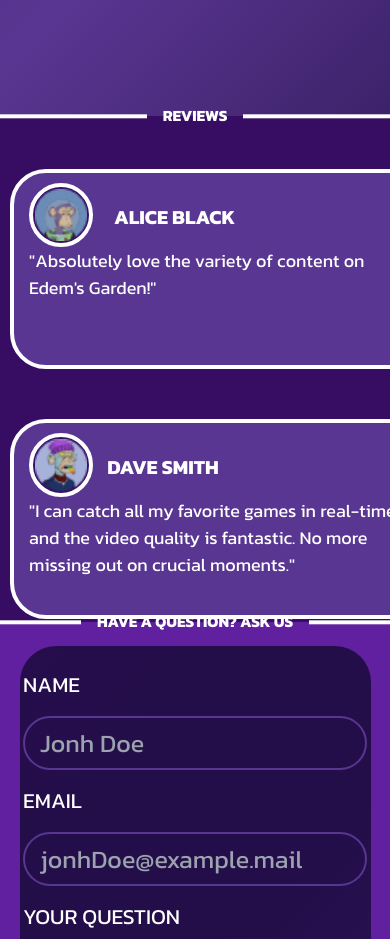
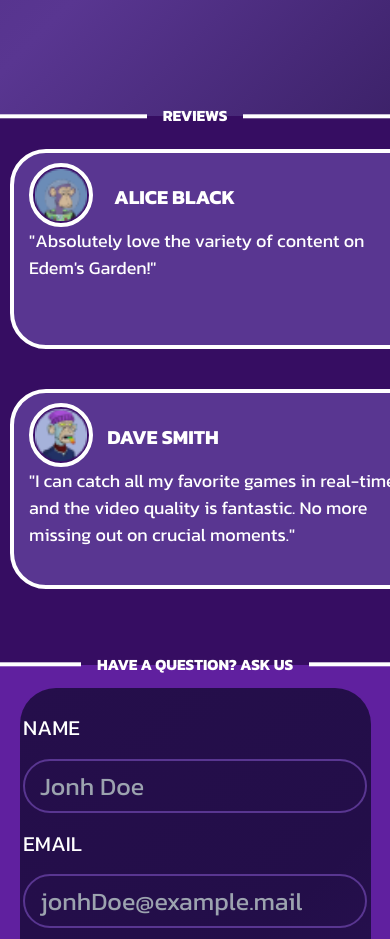
Before and after one commit to Edem-s-Garden/edem_host_land, a React (Create React App) app: page / in a window 390 px wide. Shown: the part 1200-2139 px from the top of the page. Built offline with nearby package versions, Linux system fonts and the light colour scheme.

Commit message:
Chaged scrollbar

```diff
--- a/src/components/Feedback/Feedback.module.css
+++ b/src/components/Feedback/Feedback.module.css
@@ -8,7 +8,7 @@
 
   flex-direction: row;
   justify-content: space-around;
-  margin-bottom: 50px;
+  margin-bottom: 40px;
 }
 
 .scroll {
@@ -29,17 +29,10 @@
   margin-top: 100px;
 }
 
-@media (max-width: 1260px) {
-  .container{
-  height: 60vh;
- }
-
-}
 @media (max-width: 1200px) {
   .scroll {
     overflow-x: scroll;
-    scrollbar-width: none;
-    padding: 30px 0px;
+    padding: 10px 0px;
   }
 
   .field_container {
--- a/src/components/WhySection/WhySection.module.css
+++ b/src/components/WhySection/WhySection.module.css
@@ -17,7 +17,6 @@
 @media (max-width: 1300px) {
 	.scroll {
 		overflow-x: scroll;
-		scrollbar-width: none;
 	}
 
 	.reasons{
```
